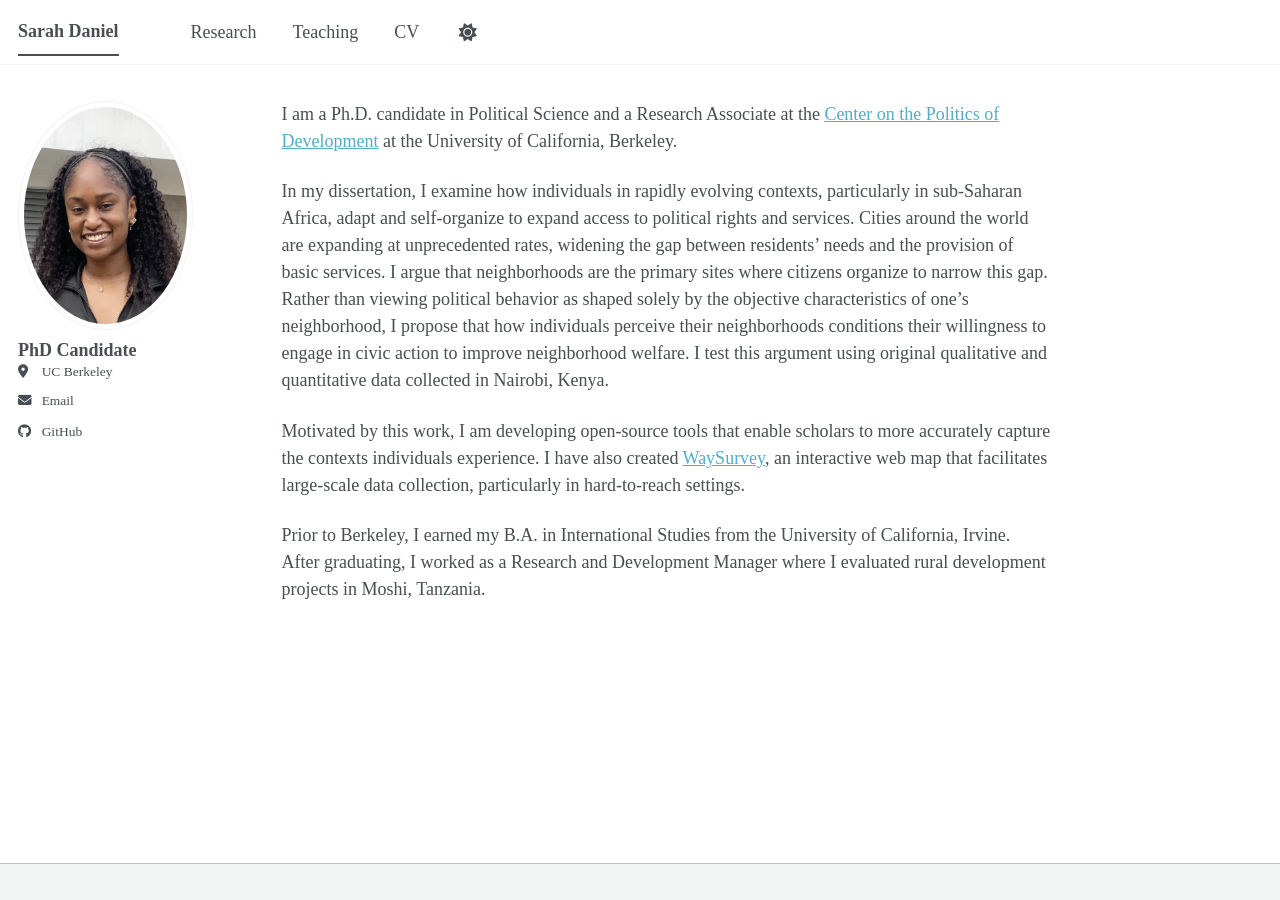
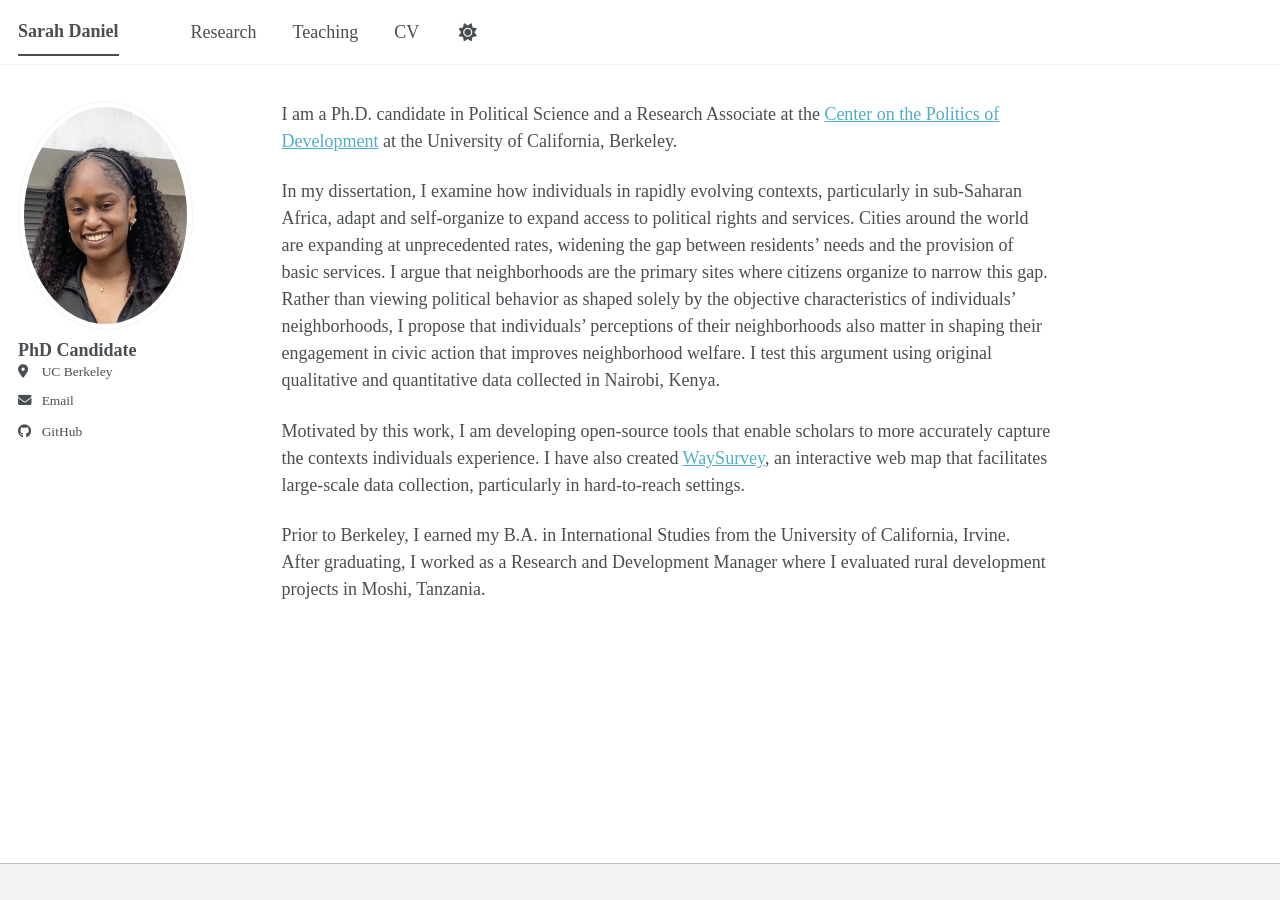
Before and after one commit to SarahDaniel1/SarahDaniel1.github.io, a Jekyll site: the page built from _pages/about.md, in a window 1280 px wide. Built offline with Jekyll 4.4.1, drawn with Linux system fonts in a browser that asks for light colours; a script bundle is joined from its source files by our own code; library files that are not in the unit come from our copies.

Commit message:
Update about.md

```diff
--- a/_pages/about.md
+++ b/_pages/about.md
@@ -8,7 +8,7 @@ redirect_from:
 
 I am a Ph.D. candidate in Political Science and a Research Associate at the [Center on the Politics of Development](https://cpd.berkeley.edu/) at the University of California, Berkeley.
 
-In my dissertation, I examine how individuals in rapidly evolving contexts, particularly in sub-Saharan Africa, adapt and self-organize to expand access to political rights and services. Cities around the world are expanding at unprecedented rates, widening the gap between residents' needs and the provision of basic services. I argue that neighborhoods are the primary sites where citizens organize to narrow this gap. Rather than viewing political behavior as shaped solely by the objective characteristics of one's neighborhood, I propose that how individuals perceive their neighborhoods conditions their willingness to engage in civic action to improve neighborhood welfare. I test this argument using original qualitative and quantitative data collected in Nairobi, Kenya.
+In my dissertation, I examine how individuals in rapidly evolving contexts, particularly in sub-Saharan Africa, adapt and self-organize to expand access to political rights and services. Cities around the world are expanding at unprecedented rates, widening the gap between residents' needs and the provision of basic services. I argue that neighborhoods are the primary sites where citizens organize to narrow this gap. Rather than viewing political behavior as shaped solely by the objective characteristics of individuals' neighborhoods, I propose that individuals' perceptions of their neighborhoods also matter in shaping their engagement in civic action that improves neighborhood welfare. I test this argument using original qualitative and quantitative data collected in Nairobi, Kenya.
 
 Motivated by this work, I am developing open-source tools that enable scholars to more accurately capture the contexts individuals experience. I have also created [WaySurvey](https://github.com/SarahDaniel1/WaySurvey), an interactive web map that facilitates large-scale data collection, particularly in hard-to-reach settings.
 
```
